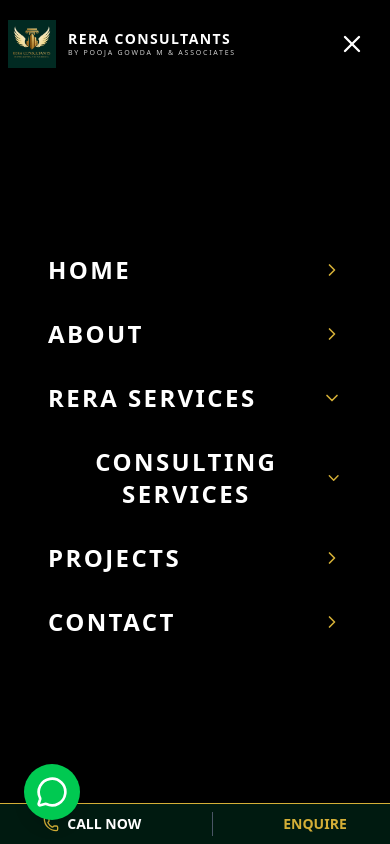
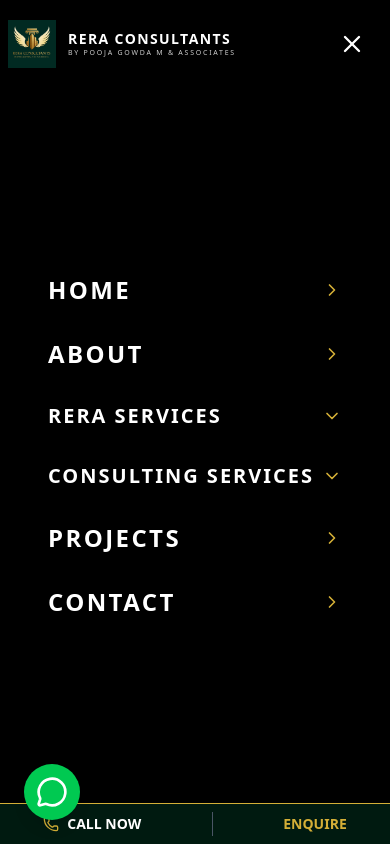
Before and after one commit to akhilkashetty1/Rera, a Next.js app: page / in a window 390 px wide. Both pictures are taken after a click on the button 352 px from the left and 44 px from the top of the page. Shown: the top 844 px of the page. Built offline with nearby package versions, Linux system fonts and the light colour scheme; a web font is replaced by a local one.

Commit message:
Fix mobile menu alignment: left-align all items and handle long text wrap

```diff
--- a/components/Header.tsx
+++ b/components/Header.tsx
@@ -132,7 +132,7 @@ export default function Header() {
                         animate={{ opacity: 1, x: 0 }}
                         exit={{ opacity: 0, x: "100%" }}
                         transition={{ type: "tween", duration: 0.3 }}
-                        className="fixed inset-0 z-40 bg-black flex flex-col items-center justify-center space-y-8 md:hidden overflow-y-auto pt-24 pb-12"
+                        className="fixed inset-0 z-40 bg-black flex flex-col items-start justify-center space-y-8 md:hidden overflow-y-auto pt-24 pb-12"
                     >
                         {NAV_LINKS.map((link) => (
                             <div key={link.name} className="w-full px-12">
@@ -140,9 +140,9 @@ export default function Header() {
                                     <>
                                         <button
                                             onClick={() => setMobileOpenSection(mobileOpenSection === link.name ? null : link.name)}
-                                            className="text-2xl font-serif font-bold text-white hover:text-gold-400 tracking-widest flex items-center justify-between w-full"
+                                            className="text-xl md:text-2xl font-serif font-bold text-white hover:text-gold-400 tracking-widest flex items-center justify-between w-full text-left"
                                         >
-                                            {link.name} <ChevronDown size={20} className={`text-gold-400 transition-transform ${mobileOpenSection === link.name ? 'rotate-180' : ''}`} />
+                                            {link.name} <ChevronDown size={20} className={`text-gold-400 shrink-0 transition-transform ${mobileOpenSection === link.name ? 'rotate-180' : ''}`} />
                                         </button>
                                         <AnimatePresence>
                                             {mobileOpenSection === link.name && (
@@ -150,7 +150,7 @@ export default function Header() {
                                                     initial={{ height: 0, opacity: 0 }}
                                                     animate={{ height: "auto", opacity: 1 }}
                                                     exit={{ height: 0, opacity: 0 }}
-                                                    className="overflow-hidden flex flex-col space-y-4 pt-4 pl-4"
+                                                    className="overflow-hidden flex flex-col space-y-4 pt-4 pl-4 items-start"
                                                 >
                                                     {Object.entries(SERVICES_DATA)
                                                         .filter(([_, service]) => (service as any).category === link.category)
@@ -159,7 +159,7 @@ export default function Header() {
                                                                 key={slug}
                                                                 href={`/${slug}`}
                                                                 onClick={() => setIsMobileMenuOpen(false)}
-                                                                className="text-lg font-sans font-medium text-gray-300 hover:text-gold-400 transition-colors"
+                                                                className="text-lg font-sans font-medium text-gray-300 hover:text-gold-400 transition-colors text-left"
                                                             >
                                                                 {service.title}
                                                             </Link>
@@ -172,9 +172,9 @@ export default function Header() {
                                     <Link
                                         href={link.href}
                                         onClick={() => setIsMobileMenuOpen(false)}
-                                        className="text-2xl font-serif font-bold text-white hover:text-gold-400 tracking-widest flex items-center justify-between w-full"
+                                        className="text-2xl font-serif font-bold text-white hover:text-gold-400 tracking-widest flex items-center justify-between w-full text-left"
                                     >
-                                        {link.name} <ChevronRight size={20} className="text-gold-400" />
+                                        {link.name} <ChevronRight size={20} className="text-gold-400 shrink-0" />
                                     </Link>
                                 )}
                             </div>
```
